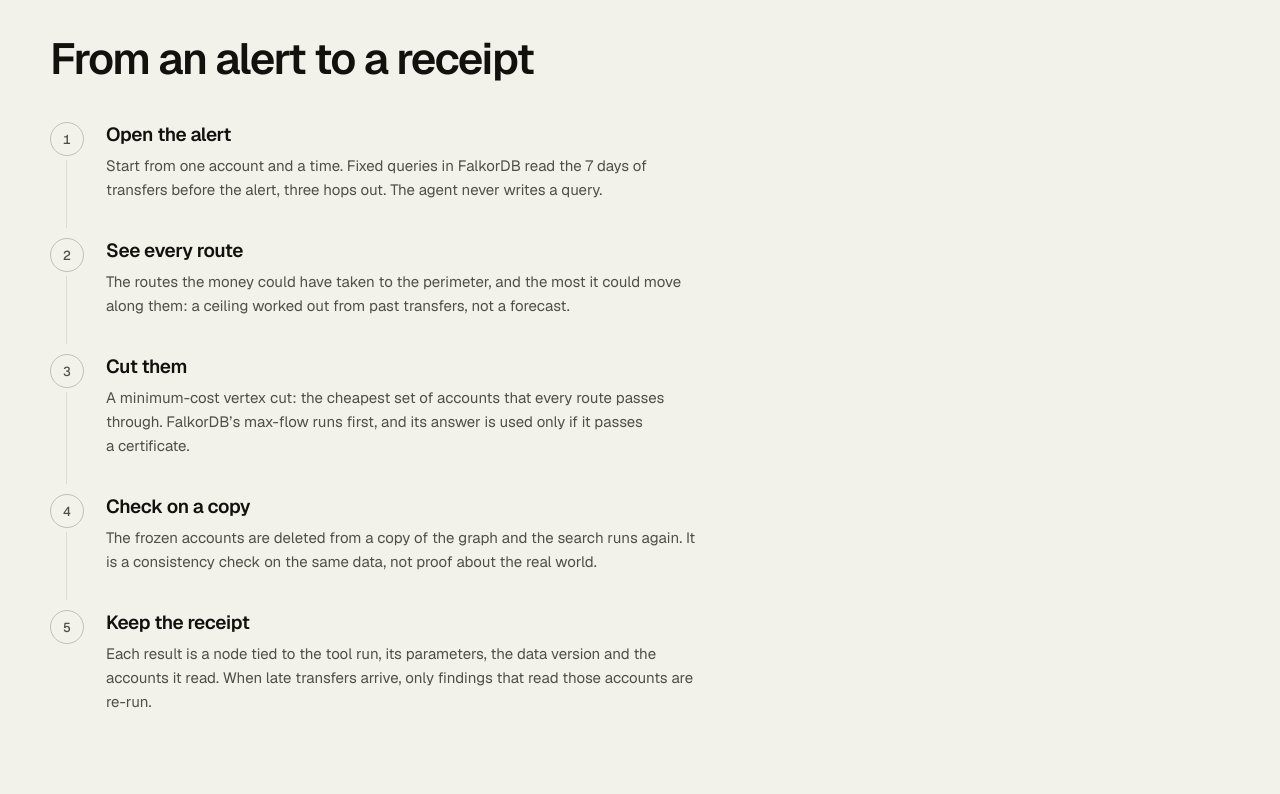
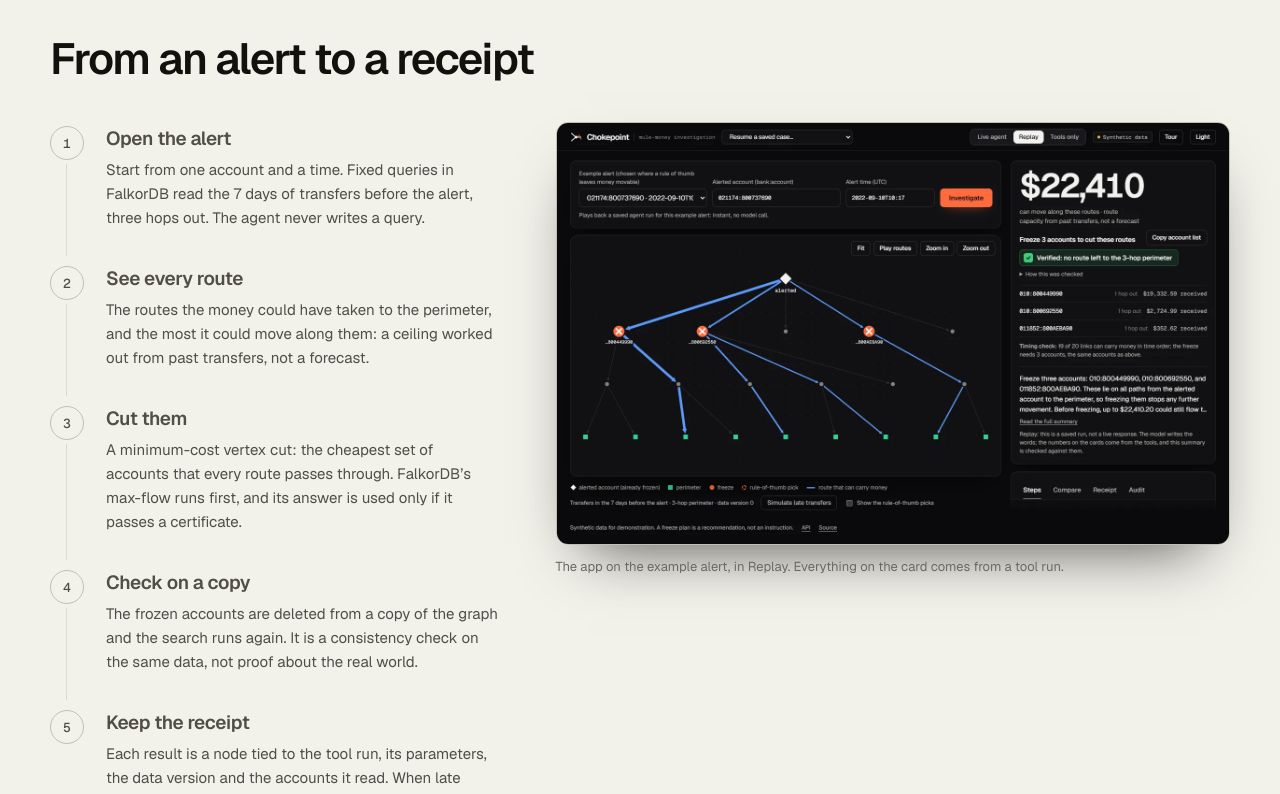
Before and after one commit to Hackmaass/Chokepoint, a React (Vite) app in the folder web/: page / in a window 1280 px wide. Shown: the part 900-1694 px from the top of the page. Built offline with nearby package versions, Linux system fonts and the light colour scheme.

Commit message:
Landing: show the real app in the how-it-works section

```diff
--- a/web/src/Landing.tsx
+++ b/web/src/Landing.tsx
@@ -145,6 +145,7 @@ export default function Landing() {
 
         <section id="how" className="sec">
           <h2>From an alert to a receipt</h2>
+          <div className="how">
             <ol className="rail">
               {STEPS.map((s) => (
                 <li key={s.t}>
@@ -153,6 +154,11 @@ export default function Landing() {
                 </li>
               ))}
             </ol>
+            <figure className="shot">
+              <img src="/app-dark.webp" width="1440" height="900" alt="The Chokepoint app on the example alert: $22,410 could reach the perimeter, three accounts to freeze, a green check, and the routes drawn as a graph" />
+              <figcaption>The app on the example alert, in Replay. Everything on the card comes from a tool run.</figcaption>
+            </figure>
+          </div>
         </section>
 
         <section id="different" className="sec">
--- a/web/src/landing.css
+++ b/web/src/landing.css
@@ -43,7 +43,11 @@
 
 .sec { padding: 96px 0; border-top: 1px solid var(--line-hairline); scroll-margin-top: 60px; }
 .sec h2 { margin: 0 0 40px; font-size: clamp(28px, 3.4vw, 44px); line-height: 1.08; font-weight: 600; letter-spacing: -0.035em; text-wrap: balance; max-width: 22ch; }
-.rail { list-style: none; margin: 0; padding: 0; counter-reset: step; max-width: 760px; }
+.how { display: grid; grid-template-columns: minmax(0, 0.8fr) minmax(0, 1.2fr); gap: 56px; align-items: start; }
+.rail { list-style: none; margin: 0; padding: 0; counter-reset: step; max-width: 560px; }
+.shot { position: sticky; top: 92px; margin: 0; }
+.shot img { display: block; width: 100%; height: auto; border: 1px solid var(--line-baseline); border-radius: 12px; box-shadow: 0 30px 60px -30px rgba(0, 0, 0, 0.7); }
+.shot figcaption { margin-top: 12px; font-size: 13px; line-height: 20px; color: var(--ink-muted); }
 .rail li { position: relative; padding: 0 0 32px 56px; counter-increment: step; }
 .rail li::before { content: counter(step); position: absolute; left: 0; top: 0; width: 32px; height: 32px; border-radius: 50%; border: 1px solid var(--line-baseline); display: grid; place-items: center; font: 500 13px/1 var(--font-mono); color: var(--ink-secondary); background: var(--surface-page); }
 .rail li::after { content: ''; position: absolute; left: 15.5px; top: 38px; bottom: 6px; width: 1px; background: var(--line-hairline); }
@@ -81,6 +85,8 @@
   .diff-a, .diff-b, .diff-c, .diff-d { grid-column: span 12; }
   .nums > div { grid-template-columns: minmax(0, 1fr); gap: 6px; }
   .sec { padding: 64px 0; }
+  .how { grid-template-columns: minmax(0, 1fr); gap: 40px; }
+  .shot { position: static; }
 }
 @media (max-width: 600px) {
   .lp-nav nav { display: none; }
```
Also changed, not shown: web/public/app-dark.webp (added). Lines whose indentation alone changed are shown as unchanged.
